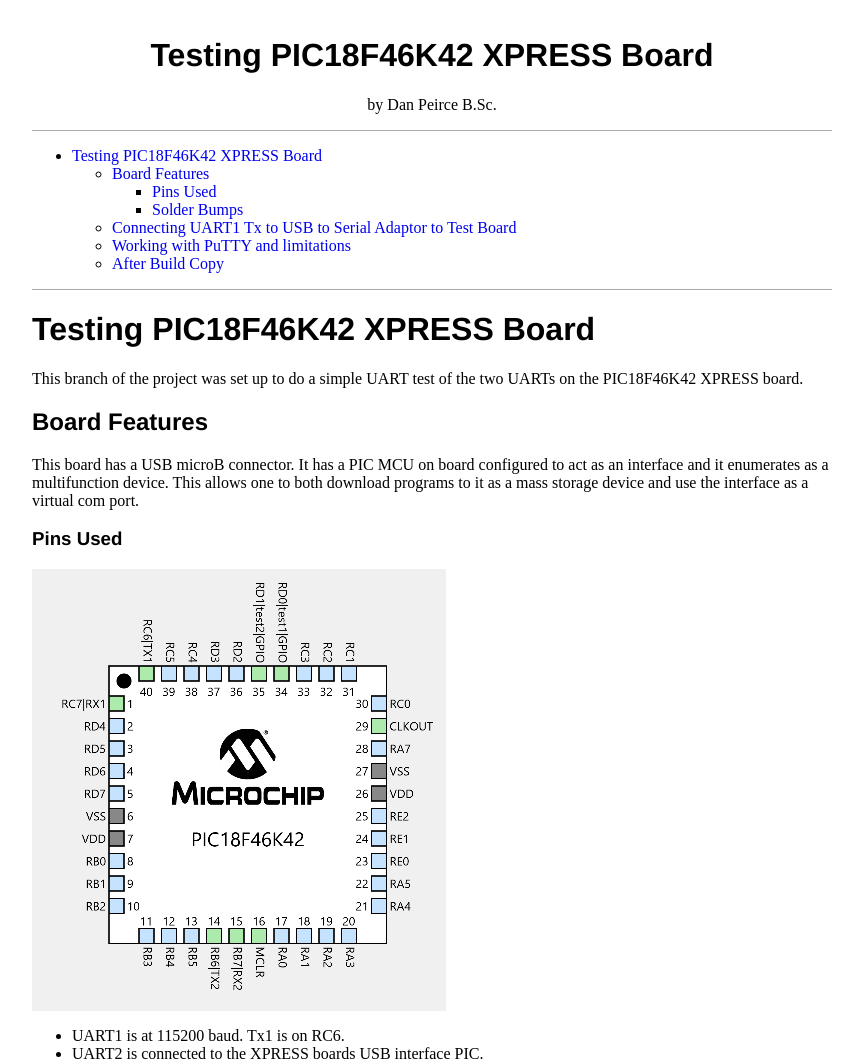
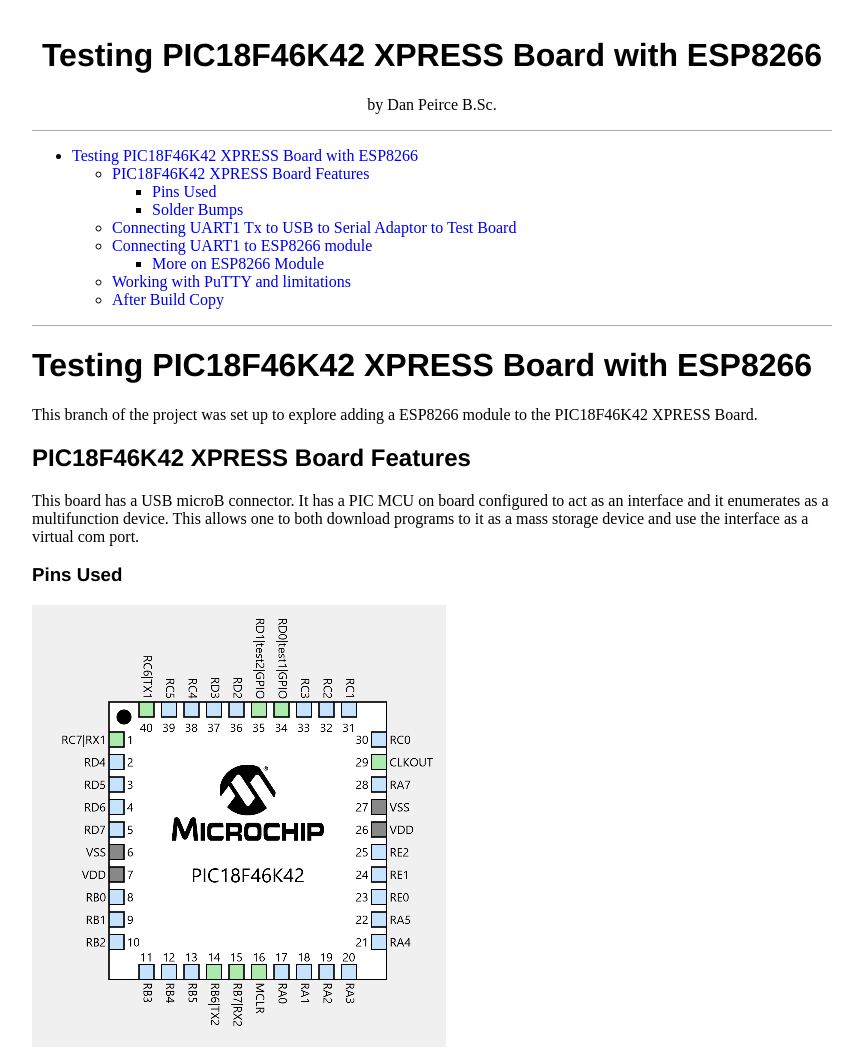
Before and after one commit to danpeirce/xpress-pic18f46k42, a plain HTML site: page index.html in a window 1280 px wide. Shown: the top 1059 px of the page, without its empty margins (208-1067 px from the left). Drawn offline with Linux system fonts and the light colour scheme.

Commit message:
added links for esp8266

```diff
--- a/index.html
+++ b/index.html
@@ -5,7 +5,7 @@
   <meta name="generator" content="pandoc" />
   <meta name="viewport" content="width=device-width, initial-scale=1.0, user-scalable=yes" />
   <meta name="author" content="by Dan Peirce B.Sc." />
-  <title>Testing PIC18F46K42 XPRESS Board</title>
+  <title>Testing PIC18F46K42 XPRESS Board with ESP8266</title>
   <style>
     code{white-space: pre-wrap;}
     span.smallcaps{font-variant: small-caps;}
@@ -22,19 +22,23 @@
 </head>
 <body>
 <header id="title-block-header">
-<h1 class="title">Testing PIC18F46K42 XPRESS Board</h1>
+<h1 class="title">Testing PIC18F46K42 XPRESS Board with ESP8266</h1>
 <p class="author">by Dan Peirce B.Sc.</p>
 </header>
 <nav id="TOC" role="doc-toc">
 <ul>
-<li><a href="#testing-pic18f46k42-xpress-board">Testing PIC18F46K42 XPRESS Board</a>
+<li><a href="#testing-pic18f46k42-xpress-board-with-esp8266">Testing PIC18F46K42 XPRESS Board with ESP8266</a>
 <ul>
-<li><a href="#board-features">Board Features</a>
+<li><a href="#pic18f46k42-xpress-board-features">PIC18F46K42 XPRESS Board Features</a>
 <ul>
 <li><a href="#pins-used">Pins Used</a></li>
 <li><a href="#solder-bumps">Solder Bumps</a></li>
 </ul></li>
 <li><a href="#connecting-uart1-tx-to-usb-to-serial-adaptor-to-test-board">Connecting UART1 Tx to USB to Serial Adaptor to Test Board</a></li>
+<li><a href="#connecting-uart1-to-esp8266-module">Connecting UART1 to ESP8266 module</a>
+<ul>
+<li><a href="#more-on-esp8266-module">More on ESP8266 Module</a></li>
+</ul></li>
 <li><a href="#working-with-putty-and-limitations">Working with PuTTY and limitations</a></li>
 <li><a href="#after-build-copy">After Build Copy</a></li>
 </ul></li>
@@ -46,9 +50,9 @@ pandoc -s --toc -t html5 -c pandocbd.css README.pandoc.md -o index.html
 
 pandoc -s --toc -t gfm README.pandoc.md -o README.md
 -->
-<h1 id="testing-pic18f46k42-xpress-board">Testing PIC18F46K42 XPRESS Board</h1>
-<p>This branch of the project was set up to do a simple UART test of the two UARTs on the PIC18F46K42 XPRESS board.</p>
-<h2 id="board-features">Board Features</h2>
+<h1 id="testing-pic18f46k42-xpress-board-with-esp8266">Testing PIC18F46K42 XPRESS Board with ESP8266</h1>
+<p>This branch of the project was set up to explore adding a ESP8266 module to the PIC18F46K42 XPRESS Board.</p>
+<h2 id="pic18f46k42-xpress-board-features">PIC18F46K42 XPRESS Board Features</h2>
 <p>This board has a USB microB connector. It has a PIC MCU on board configured to act as an interface and it enumerates as a multifunction device. This allows one to both download programs to it as a mass storage device and use the interface as a virtual com port.</p>
 <h3 id="pins-used">Pins Used</h3>
 <p><img src="images/pins.png" /></p>
@@ -66,6 +70,17 @@ pandoc -s --toc -t gfm README.pandoc.md -o README.md
 <p><img src="images/solder-bump-added.jpg" /></p>
 <h2 id="connecting-uart1-tx-to-usb-to-serial-adaptor-to-test-board">Connecting UART1 Tx to USB to Serial Adaptor to Test Board</h2>
 <p><img src="images/uart-forward-2-1.jpg" /></p>
+<h2 id="connecting-uart1-to-esp8266-module">Connecting UART1 to ESP8266 module</h2>
+<p><strong>planning to add notes</strong></p>
+<h3 id="more-on-esp8266-module">More on ESP8266 Module</h3>
+<p>There is more than one way to use these modules. For either APSC1299 or PHYS2600 it would be fitting to use the pass through mode.</p>
+<ul>
+<li><a href="https://www.adafruit.com/product/2471">Adafruit HUZZAH ESP8266 Breakout PRODUCT ID: 2471</a></li>
+<li><a href="https://www.digikey.ca/en/products/detail/adafruit-industries-llc/2471/5355489?utm_adgroup=RF%2FIF%20and%20RFID&amp;utm_source=google&amp;utm_medium=cpc&amp;utm_campaign=Smart%20Shopping_Product_RF%2FIF%20and%20RFID&amp;utm_term=&amp;productid=5355489&amp;gclid=EAIaIQobChMIqsCw_oPU6wIVlhitBh1k-QyWEAYYAiABEgLrJvD_BwE">ESP8266 HUZZAH BREAKOUT BOARD Digikey</a></li>
+<li><a href="https://www.espressif.com/sites/default/files/documentation/4a-esp8266_at_instruction_set_en.pdf">at commands</a></li>
+<li><a href="https://www.espressif.com/sites/default/files/documentation/4b-esp8266_at_command_examples_en.pdf">Version 1.3 2017 ESP8266 AT Command Examples</a></li>
+<li><a href="https://www.drk.com.ar/builder.php">TCP/IP Builder 1.9 for PC</a></li>
+</ul>
 <h2 id="working-with-putty-and-limitations">Working with PuTTY and limitations</h2>
 <p>One can use a PuTTY terminal with the virtual serial port of the Xpress board. This works fine when one is typing into the terminal. There is an issue though if one attempts pasting into the PuTTY terminal (using a right mouse click). In that case only the first character is sent. This is an issue of the USB to serial bridge on the Xpress board and not the PIC code! This was verified by using a USB to serial bridge on a different board (TTLyFTDI USB-to-TTL Cable Adapter) fed into RB7. In this case the code worked as expected and all pasted characters appeared in the PuTTY terminal and were correctly sent out uart1 TX.</p>
 <figure>
```
Also changed, not shown: 2 other files.
